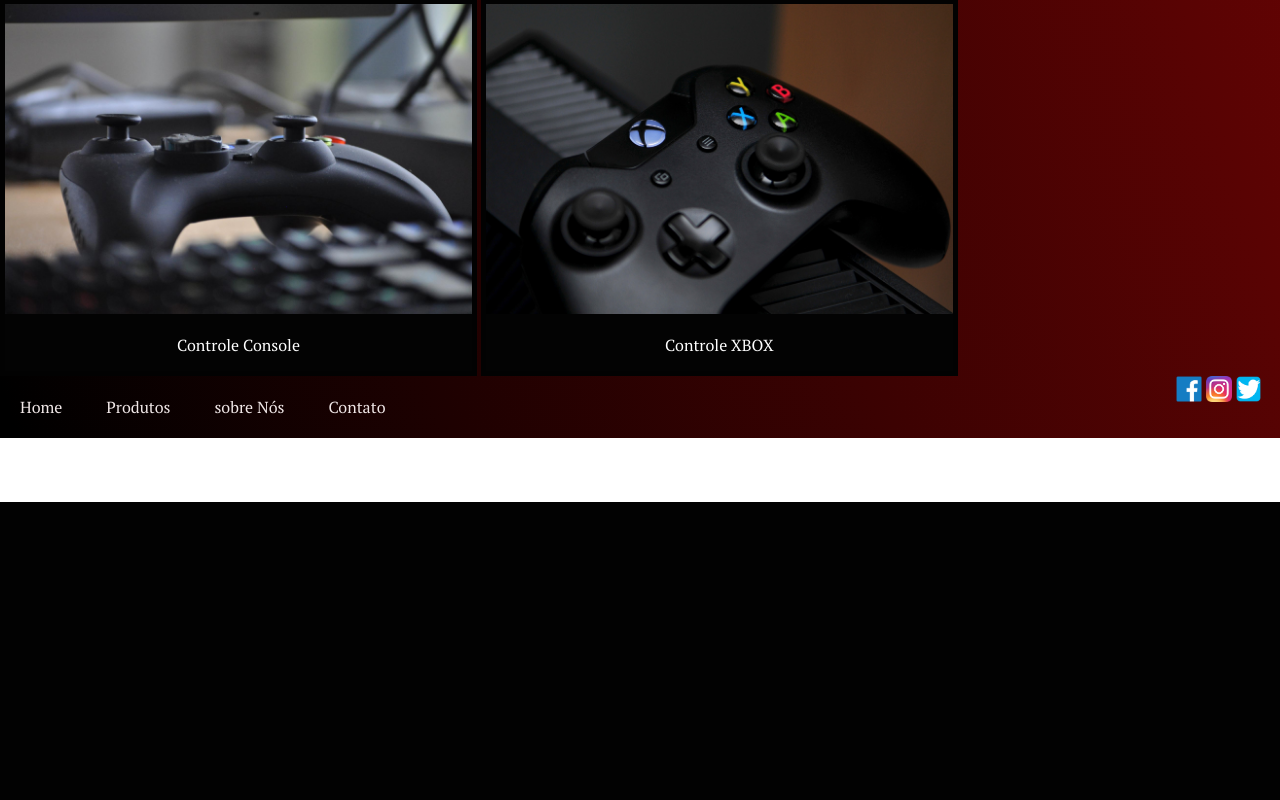
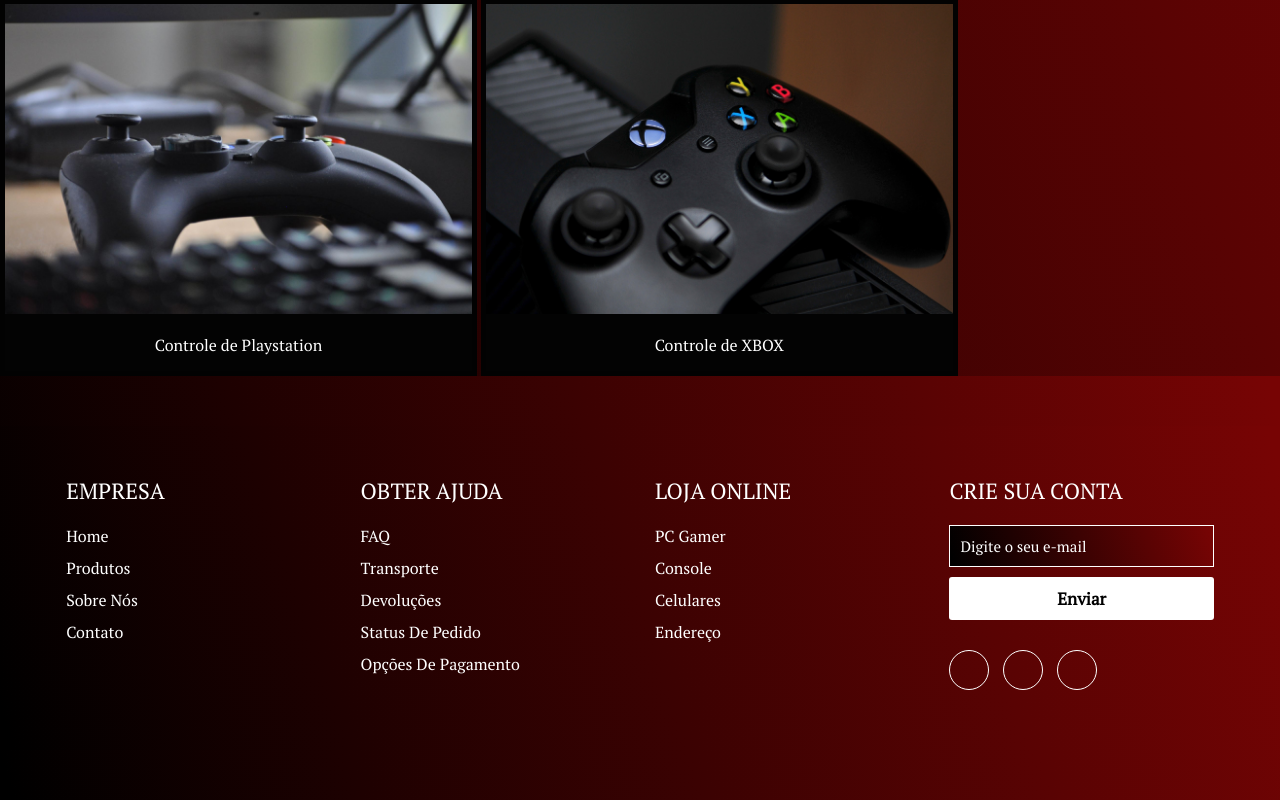
Before and after one commit to saaint1/senai-versoes-colaboracoes, a PHP site: page / in a window 1280 px wide. Shown: the part 1104-1904 px from the top of the page. Before the commit the page ends 1606 px from the top, so only its background shows below. Run offline with PHP 8.4, Linux system fonts and the light colour scheme; some libraries are stand-ins or nearby versions.

Commit message:
trab-sa2

```diff
--- a/css/style.css
+++ b/css/style.css
@@ -158,64 +158,98 @@
 }
 
 /*rodape*/
-.redes {
-    width: 100%;
-    height: 50px;
-    text-align: end;
 
+footer{
+    background: linear-gradient(72deg, black 1%, rgb(119, 4, 4) 99%);
+    padding: 50px 0;
 }
-.redes img {
-    width: 10%;
+.container-footer{
+    max-width: 1400px;
+    padding: 0 4%;
+    margin: auto;
+}
+.row-footer{
+    display: flex;
+    flex-wrap: wrap;
 }
 
-.redes ul li {
+.footer-col{
+    width: 25%;
+    padding: 0 15px;
+}
+.footer-col h4{
+    font-size: 22px;
+    color: white;
+    margin-bottom: 20px;
+    font-weight: 500;
+    position: relative;
     text-transform: uppercase;
-    list-style-type: none;
-    display: inline;
+}
+.footer-col ul{
+    list-style: none;
+}
+.footer-col ul li{
+    margin: 10px 0;
+}
+.footer-col ul li a{
+    font-size: 16px;
+    text-transform: capitalize;
+    color: white;
+    text-decoration: none;
+    font-weight: 300;
+    display: block;
+    transition: all 0.3s ease;
+}
+.footer-col ul li a:hover{
+    color: #cecdcd;
+    padding-left: 10px;
+}
+.footer-col .medias-socias{
+    margin-top: 30px;
+}
+.footer-col .medias-socias a{
+    display: inline-flex;
+    align-items: center;
+    justify-content: center;
+    height: 40px;
+    width: 40px;
+    margin: 0 10px 10px 0;
+    text-decoration: none;
+    border-radius: 50%;
+    color: white;
+    border: 1px solid white;
+    transition: all 0.5s ease;
+}
+.footer-col .medias-socias a i{
+    font-size: 20px;
 }
 
-@media only screen and (min-width: 450px)
-and (max-width: 769px){
-footer {
-    clear: both;
+.footer-col .medias-socias a:hover{
+    color: #FFF;
+    background-color: white;
+}
+.footer-col .form-sub input{
     width: 100%;
+    padding: 10px;
+    font-size: 15px;
+    outline: none;
+    border: 1px solid white;
+    color: white;
+    background: linear-gradient(72deg, black 1%, rgb(119, 4, 4) 99%);
 }
-
+.footer-col .form-sub input::placeholder{
+    color: white;
 }
-.redes {
-    width: 50%;
-    float: inline-end;
+.footer-col .form-sub button{
+    width: 100%;
+    margin-top: 10px;
+    padding: 10px;
+    font-size: 17px;
+    outline: none;
+    border: none;
+    cursor: pointer;
+    color: #000000;
+    border-radius: 3px;
+    font-weight: bold;
+    background-color: white;
 }
-
-@media only screen and (min-width: 769px) {
-footer {
-    width: 100%;
-    clear: both;
-    margin-bottom: 5%;
-}
-
-}
-.redes {
-    width: 45%;
-    float: inline-end;
-    margin-right: 1%;
-    text-align: end;
-}
-
-/*footer menu*/
-
-.footer-menu ul {
-    list-style: none;
-    padding: 0;
-}
-
-.footer-menu ul li {
-    display: inline;
-}
-
-.footer-menu ul li a {
-    color: rgb(240, 231, 231);
-    padding: 20px;
-    display: inline-block;
-    text-decoration: none;
-}
--- a/index.html
+++ b/index.html
@@ -60,34 +60,64 @@
     <a target="_blank" href="#">
       <img src="./img/3.jpg" alt="Northern Lights" width="300" height="200">
     </a>
-    <div class="desc">Controle Console</div>
+    <div class="desc">Controle de Playstation</div>
   </div>
 
   <div class="img">
     <a target="_blank" href="#">
       <img src="./img/5.jpg" alt="Mountains" width="300" height="200">
     </a>
-    <div class="desc">Controle XBOX</div>
+    <div class="desc">Controle de XBOX</div>
   </div>
-
+    <div class="rodape-d">
   <footer>
-    <nav class="redes">
-      <div class="redes">
-        <ul>
-            <li><a href="#" target="_blank"><img src="img/007.png" alt="Nosso Facebook"></a></li>
-            <li><a href="#" target="_blank"><img src="img/010.png" alt="Perfil no Instagram"></a></li>
-            <li><a href="#" target="_blank"><img src="img/011.png" alt="Perfil no Twitter"></a></li>
-       </ul>
+    <footer>
+      <div class="container-footer">
+          <div class="row-footer">
+              <div class="footer-col">
+                  <h4>Empresa</h4>
+                  <ul>
+                      <li><a href="#"> Home </a></li>
+                      <li><a href=""> Produtos </a></li>
+                      <li><a href=""> Sobre Nós </a></li>
+                      <li><a href=""> Contato </a></li>
+                  </ul>
+              </div>
+              <div class="footer-col">
+                  <h4>Obter ajuda</h4>
+                  <ul>
+                      <li><a href="#">FAQ</a></li>
+                      <li><a href="#">Transporte</a></li>
+                      <li><a href="#">devoluções</a></li>
+                      <li><a href="#">Status De Pedido</a></li>
+                      <li><a href="#">Opções De Pagamento</a></li>
+                  </ul>
+              </div>
+              <div class="footer-col">
+                  <h4>Loja online</h4>
+                  <ul>
+                      <li><a href="#">PC Gamer</a></li>
+                      <li><a href="#">Console</a></li>
+                      <li><a href="#">Celulares</a></li>
+                      <li><a href="#">Endereço</a></li>
+                  </ul>
+              </div>
+              <div class="footer-col">
+                  <h4>Crie Sua Conta</h4>
+                  <div class="form-sub">
+                      <form>
+                          <input type="email" placeholder="Digite o seu e-mail" required>
+                          <button>Enviar</button>
+                      </form>
+                  </div>
+                  <div class="medias-socias">
+                      <a href="#"> <i class="fa fa-facebook"></i> </a>
+                      <a href="#"> <i class="fa fa-instagram"></i> </a>
+                      <a href="#"> <i class="fa fa-twitter"></i> </a>
+                  </div>
+              </div>
+          </div>
       </div>
-    </nav>
-    <nav class="footer-menu">
-      <ul>
-          <li><a href="#">Home</a></li>
-          <li><a href="#">Produtos</a></li>
-          <li><a href="#">sobre Nós</a></li>
-          <li><a href="#">Contato</a></li>
-      </ul>
-</footer>
 
   </body>
 
--- a/trab sa2 login/style.css
+++ b/trab sa2 login/style.css
@@ -1,3 +1,5 @@
+@import url('https://fonts.googleapis.com/css2?family=PT+Serif&display=swap');
+
 body {
     padding: 0;
     margin: 0;
```
